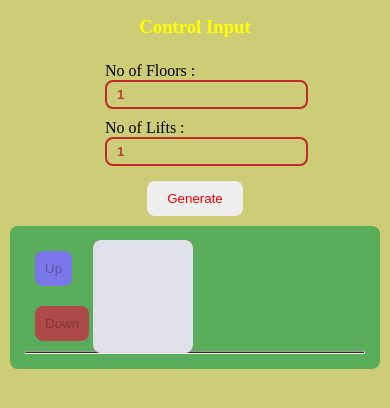
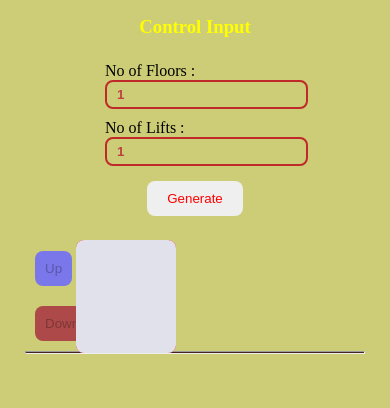
Before and after one commit to divyansh0908/lift-simulation, a plain HTML site: page index.html in a window 390 px wide. Both pictures are taken after a click on the button "Generate". Shown: the part 62-470 px from the top of the page. Drawn offline with Linux system fonts and the light colour scheme.

Commit message:
fix: Make design responsive

```diff
--- a/index.css
+++ b/index.css
@@ -60,7 +60,6 @@ body {
   transform: scale(1.1);
 }
 .container {
-  background-color: #5aad5a;
   position: relative;
   border-radius: 8px;
   padding: 15px;
--- a/index.js
+++ b/index.js
@@ -27,7 +27,11 @@ function createLifts(numberOfLifts) {
     right_door.classList.add("lift__door", "lift__door-right");
     left_door.id = "left_door" + i;
     right_door.id = "right_door" + i;
-    lift.style.left = `${10 + 10 * i}%`;
+    if (window.innerWidth < 900) {
+      lift.style.left = `${15 + 45 * (i-1)}%`;
+    } else {
+      lift.style.left = `${5 + 10 * i}%`;
+    }
     lift.appendChild(left_door);
     lift.appendChild(right_door);
 
@@ -61,10 +65,20 @@ function createFloor(floorNumber) {
   // Create a label to show the floor number
   let floorLabel = document.createElement("span");
   floorLabel.className = "floor__number";
-  floorLabel.textContent = `Floor ${floorNumber}`;
   let new_hr = document.createElement("hr");
   new_hr.className = "hr";
   new_hr.id = "hr" + floorNumber;
+  const width = window.innerWidth;
+  // give the width of the hr according to the number of lifts
+  console.log('width', width, no_of_lifts);
+  if (window.innerWidth < 900) {
+    const required_width = (15 + 45 * no_of_lifts);
+    new_hr.style.width = required_width + "%";
+
+  } else {
+    const required_width = (5 + 50 * no_of_lifts);
+    new_hr.style.width = required_width + "%";
+  }
 
   // Disable the Up button if the floor is the top floor
   if (floorNumber === parseInt(no_of_floors)) {
@@ -166,7 +180,7 @@ function moveLift(lift, to) {
   setTimeout(() => {
     document.getElementById(pressedButtonQueue[0]).disabled = false;
     pressedButtonQueue.shift();
-  }, (time * 1000 + 4000));
+  }, time * 1000 + 4000);
 
   lft.style.transitionDuration = `${time}s`;
 }
@@ -187,7 +201,6 @@ function save_click(e) {
   }
   q.push(n);
 }
-
 
 function getButtons() {
   let up_btn_list = document.getElementsByClassName("control-btn--up");
```
